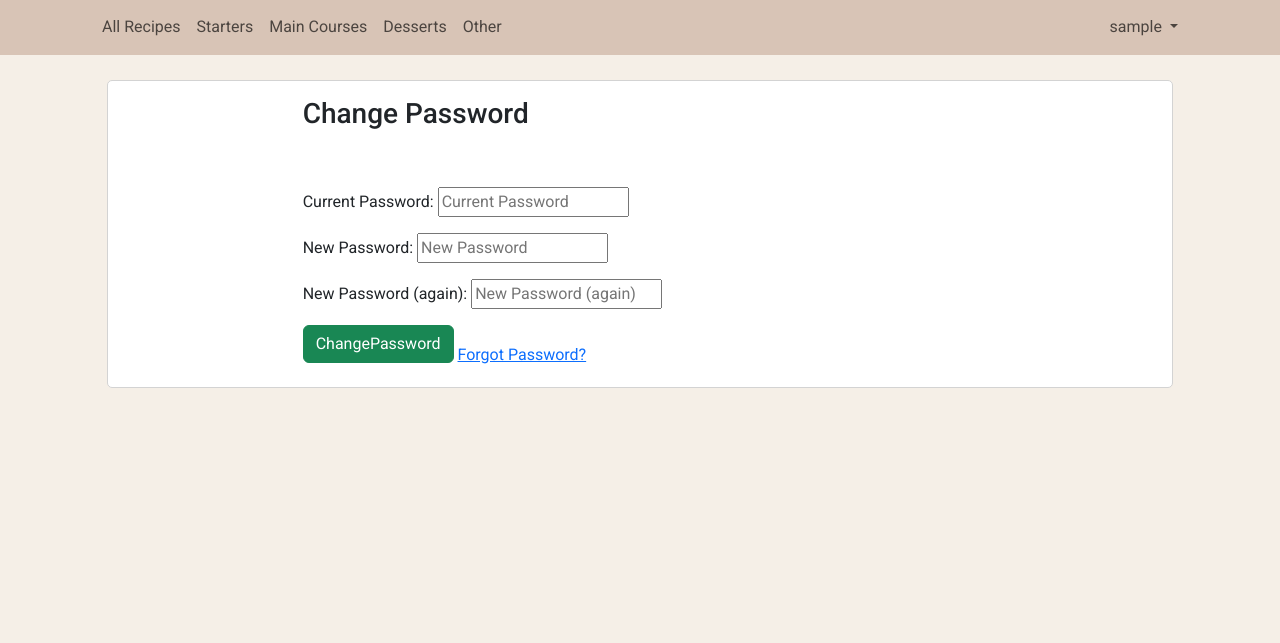
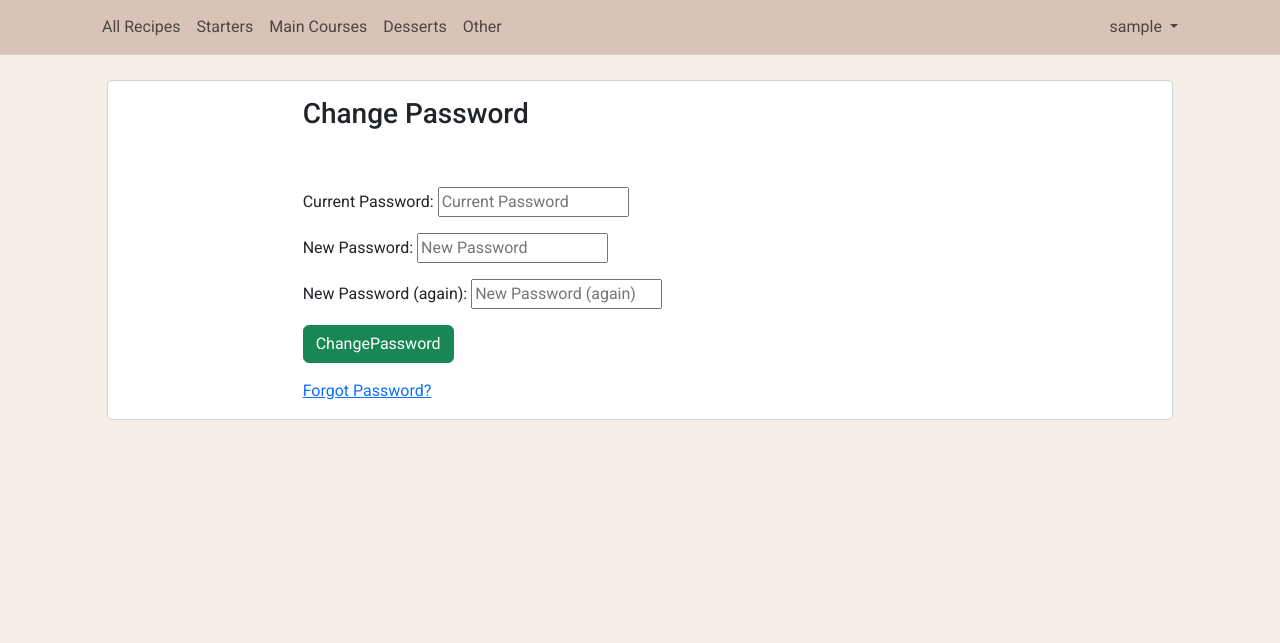
Before and after one commit to LucaGiarr/five-star-recipes, a Django app: page /accounts/password/change/ in a window 1280 px wide. Shown: the part 301-944 px from the top of the page. Run offline with Django 3.2, Linux system fonts and the light colour scheme; the visitor is signed in with stand-in values (Sample User, id 1); some libraries are stand-ins or nearby versions; grey boxes are pictures that could not be loaded.

Commit message:
edit position of Forgot Password

```diff
--- a/templates/account/password_change.html
+++ b/templates/account/password_change.html
@@ -77,10 +77,13 @@
                 <form method="POST" action="{% url 'account_change_password' %}" class="password_change">
                     {% csrf_token %}
                     {{ form.as_p }}
-                    <button class="btn btn-success mb-4" type="submit" name="action">
+                    <button class="btn btn-success mb-3" type="submit" name="action">
                         {% trans "ChangePassword"%}
                     </button>
-                    <a href="{% url 'account_reset_password' %}">{% trans "Forgot Password?" %}</a>
+                    <div class="row mb-3">
+                        <a href="{% url 'account_reset_password' %}">
+                            {% trans "Forgot Password?" %}</a>
+                    </div>
                 </form>
             </div>
         </div>
```
